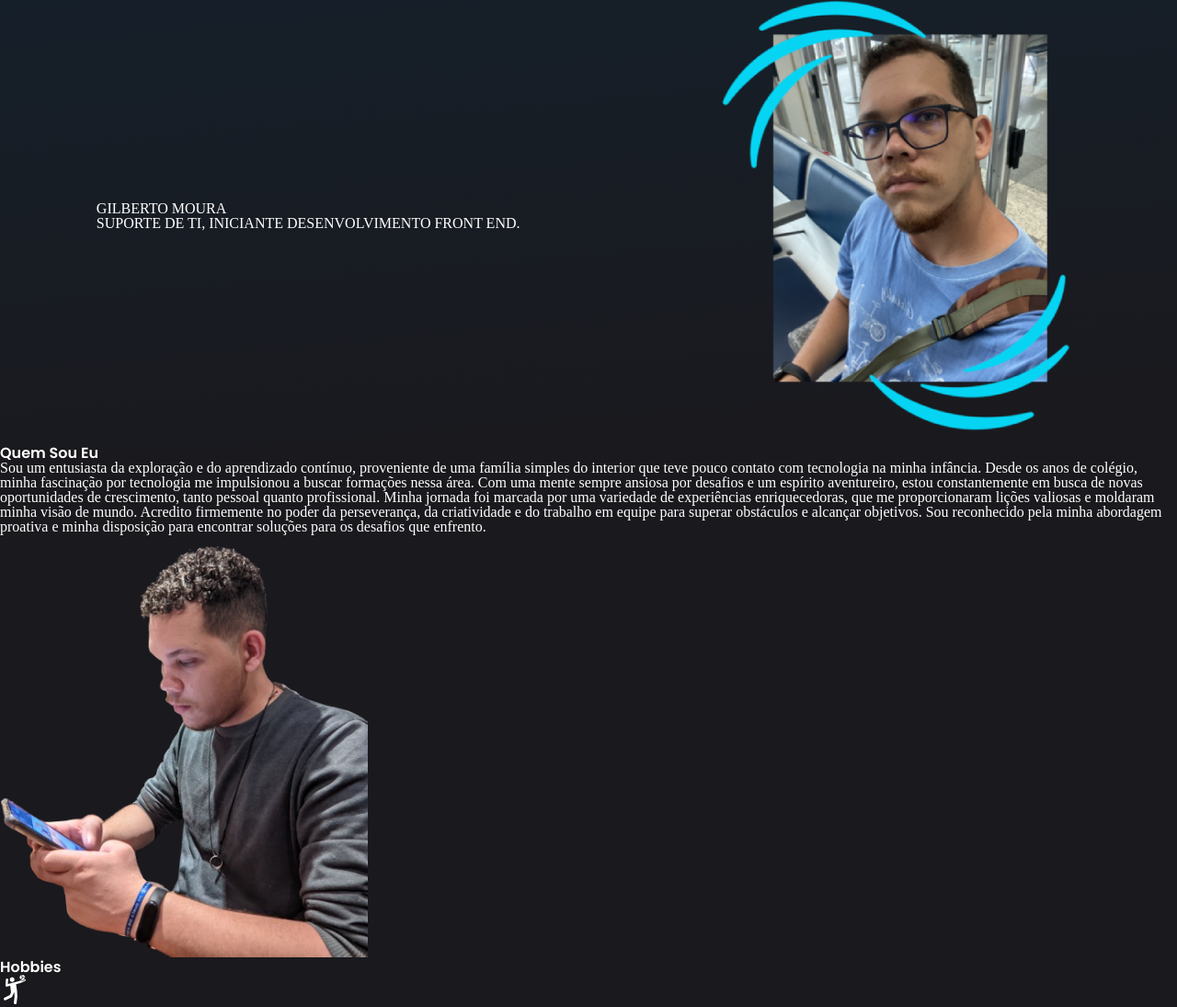
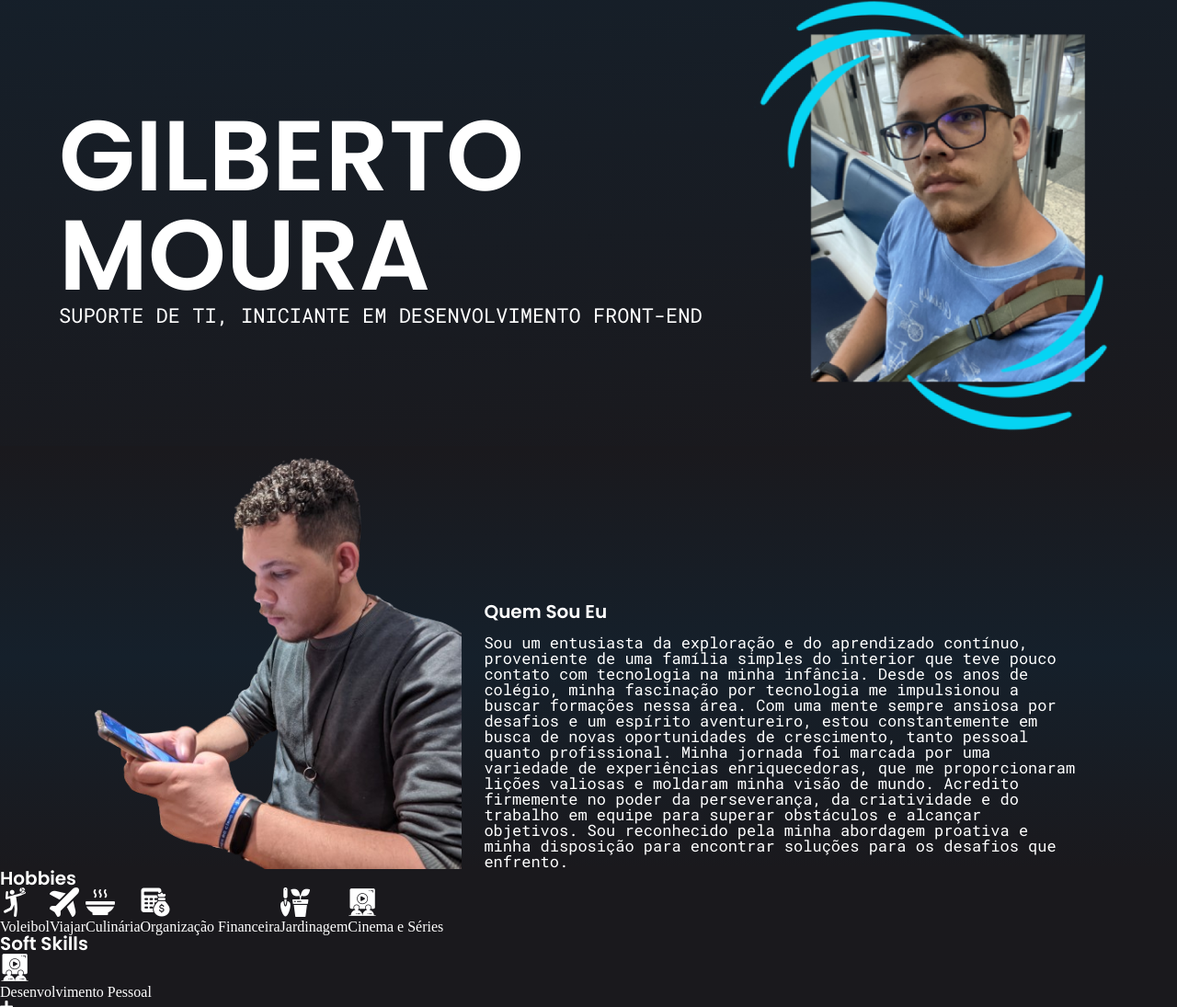
Before and after one commit to Monteiro-G/Challenge-ONE-Front-End-Portfolio, a plain HTML site: page index.html in a window 1280 px wide. Shown: the part 75-1170 px from the top of the page at 92% size. Drawn offline with nearby package versions, Linux system fonts and the light colour scheme.

Commit message:
ajusta fotos2 e hobbies

```diff
--- a/CSS/style.css
+++ b/CSS/style.css
@@ -41,7 +41,7 @@ color: #ffffff;
   font-family: "Poppins", sans-serif;
   font-weight: 600;
   font-style: normal;
-  font-size: 17 px;
+  font-size: 20px;
 }
 
 
@@ -75,15 +75,44 @@ padding: 0px 15%;
     display: flex;
     align-items: center;
     justify-content:space-around;
+    padding: 0px 5%;
   }
   .cabecalho__titulo{
-
+    font-family: "Poppins", sans-serif;
+    font-weight: 600;
+    font-style: normal;
+    font-size: 108px;
   }
   .cabecalho__subtitulo{
+    font-family: "Roboto Mono", sans-serif;
+    font-style: normal;
+    font-size: 22px;
+  }
+  .conteine__sobreMim{
+    display: flex;
+    flex-direction: row-reverse;
+    background: linear-gradient(180deg,  #1a191d,#15202b, #1a191d);
+    justify-content:space-between;
+    padding: 0px 8%;
+    gap: 24px;
+  }
+  .conteine__sobreMim__textos{
+  display: flex;
+  flex-direction: column;
+ justify-content: end;
+  text-align: left;
+  font-family: "Roboto Mono", sans-serif;
+  font-style: normal;
+  font-size: 17px;
+  gap: 15px;
+}
+.conteine__hobbies{
 
-  }
-
-
+flex-direction: column;
+}
+.conteine__hobbies__tipos{
+  display: flex;
+}
 .conteudo-adicional {
   max-height: 0;
   overflow: hidden;
--- a/index.html
+++ b/index.html
@@ -34,22 +34,25 @@
             <!--Seção Cabeçalho-->
             <div>
                 <h1 class="cabecalho__titulo">GILBERTO MOURA</h1>
-                <h2 class="cabecalho__subtitulo">SUPORTE DE TI, INICIANTE DESENVOLVIMENTO FRONT END.</h2>
+                <h2 class="cabecalho__subtitulo">SUPORTE DE TI, INICIANTE  EM DESENVOLVIMENTO FRONT-END</h2>
             </div>
             <img src="img/foto.1.png" alt="Gilberto perfil">
         </div>
     </header>
     <main>
         <!--Seção Sobre Mim-->
-        <section>
-            <h2 class="subtitulo">Quem Sou Eu</h2>
-            <p>Sou um entusiasta da exploração e do aprendizado contínuo, proveniente de uma família simples do interior que teve pouco contato com tecnologia na minha infância. Desde os anos de colégio, minha fascinação por tecnologia me impulsionou a buscar formações nessa área. Com uma mente sempre ansiosa por desafios e um espírito aventureiro, estou constantemente em busca de novas oportunidades de crescimento, tanto pessoal quanto profissional. Minha jornada foi marcada por uma variedade de experiências enriquecedoras, que me proporcionaram lições valiosas e moldaram minha visão de mundo. Acredito firmemente no poder da perseverança, da criatividade e do trabalho em equipe para superar obstáculos e alcançar objetivos. Sou reconhecido pela minha abordagem proativa e minha disposição para encontrar soluções para os desafios que enfrento.</p>
+        <section class="conteine__sobreMim">
+            <div class="conteine__sobreMim__textos">
+                <h2 class="subtitulo">Quem Sou Eu</h2>
+                <p>Sou um entusiasta da exploração e do aprendizado contínuo, proveniente de uma família simples do interior que teve pouco contato com tecnologia na minha infância. Desde os anos de colégio, minha fascinação por tecnologia me impulsionou a buscar formações nessa área. Com uma mente sempre ansiosa por desafios e um espírito aventureiro, estou constantemente em busca de novas oportunidades de crescimento, tanto pessoal quanto profissional. Minha jornada foi marcada por uma variedade de experiências enriquecedoras, que me proporcionaram lições valiosas e moldaram minha visão de mundo. Acredito firmemente no poder da perseverança, da criatividade e do trabalho em equipe para superar obstáculos e alcançar objetivos. Sou reconhecido pela minha abordagem proativa e minha disposição para encontrar soluções para os desafios que enfrento.</p>
+            </div>
             <img src="img/foto.2.png" alt="Gilberto olhando para o celular">
         </section>
         <!--Seção Hobbies e Soft Skills-->
-        <section>
+        <section class="conteine__hobbies">
 
             <h2 class="subtitulo">Hobbies</h2>
+            <div class="conteine__hobbies__tipos">
                 <div class="hobbies__box">
                     <ul>
                         <li class="hobbies__img"><img src="img/volei 32px.png"></li>
@@ -86,6 +89,8 @@
                         <li class="hobbies__name">Cinema e Séries</li>
                     </ul>
                 </div>
+            </div>
+        </section>
             <h2 class="subtitulo">Soft Skills</h2>
             <div class="Soft__skills__box">
 
@@ -129,7 +134,7 @@
                 </ul>
             </div>
             <h2 class="subtitulo">Hard Skills</h2>
-        </div>
+
         <div class="Soft__skills__box">
             <ul>
                 <li class="Soft__skills__name">
```
